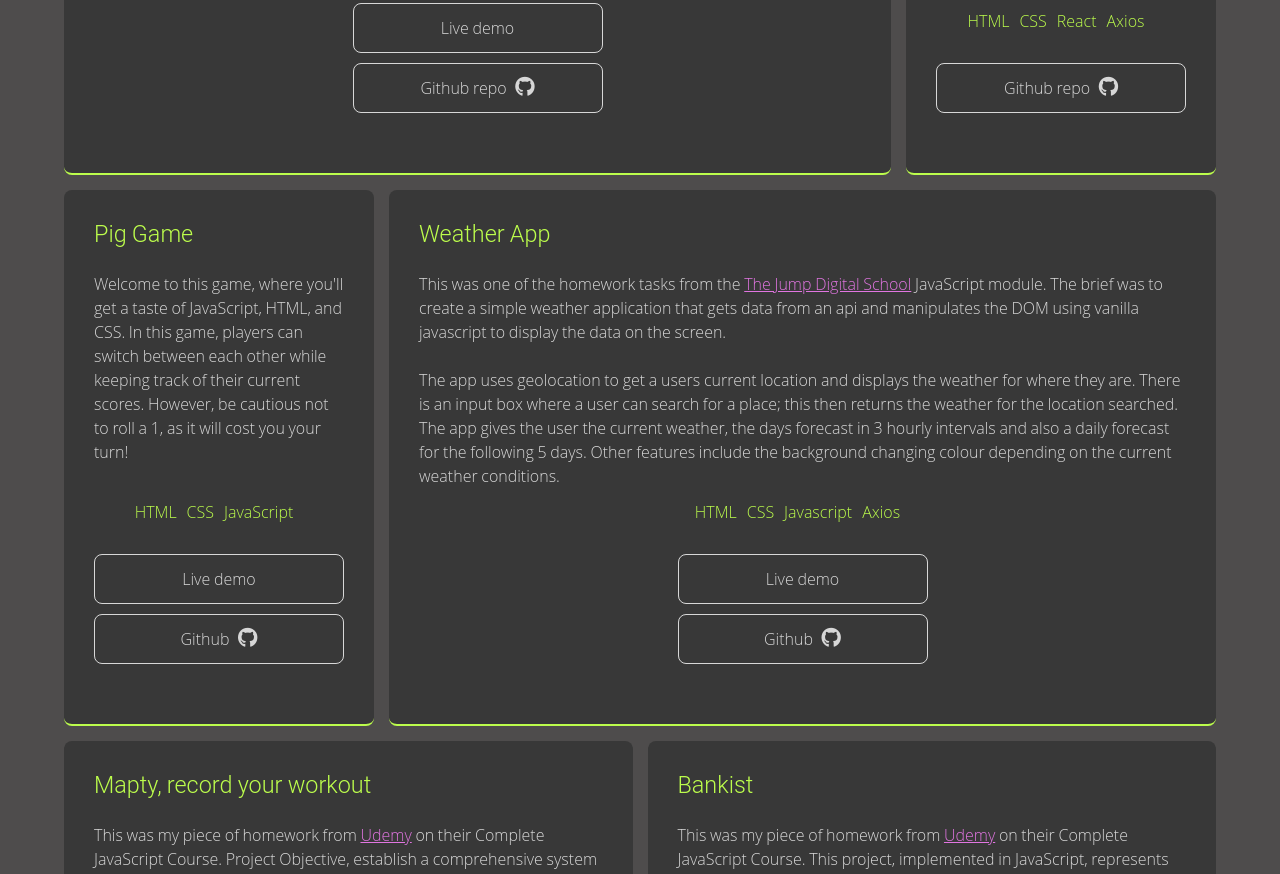
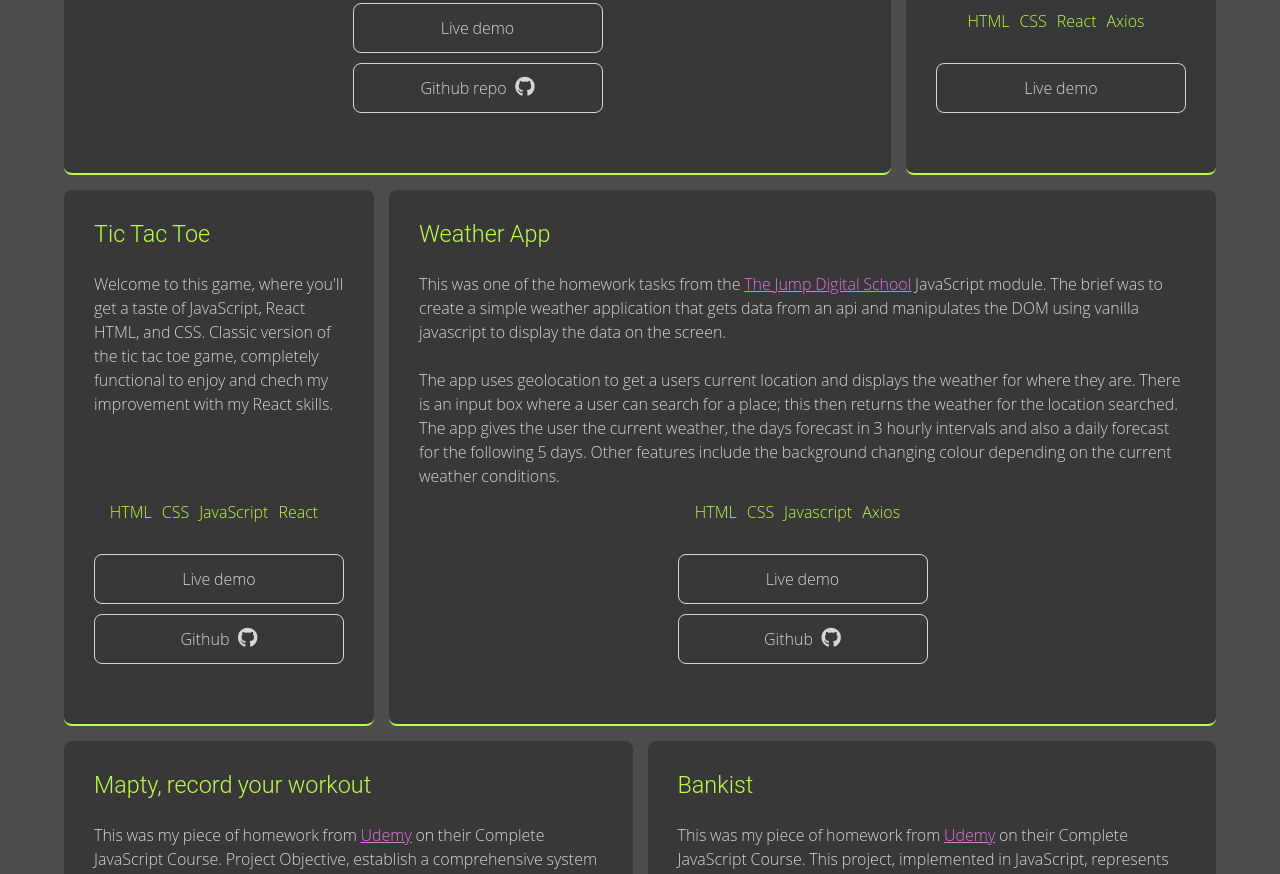
Before and after one commit to Oscar89sf/Portfolio, a plain HTML site: page index.html in a window 1280 px wide. Shown: the part 2048-2922 px from the top of the page. Drawn offline with nearby package versions, Linux system fonts and the light colour scheme; a script that the page names is missing; files whose address does not match are found by name; a web font is replaced by a local one.

Commit message:
Add files via upload

```diff
--- a/index.html
+++ b/index.html
@@ -229,12 +229,11 @@
                   <li>Axios</li>
                 </ul>
                 <a
-                  class="project__card__btn github"
-                  href="https://github.com/Oscar89sf/POPCORN"
+                  class="project__card__btn"
+                  href="https://popcornoscar.netlify.app/"
                   target="_blank"
                   rel="noopener noreferrer"
-                  >Github repo <i class="fa-brands fa-github"></i
-                ></a>
+                  >Live demo</a
               </footer>
             </article>
 
@@ -292,30 +291,31 @@
 
             <article class="project__card reveal">
               <header class="project__card__header">
-                <h3>Pig Game</h3>
+                <h3>Tic Tac Toe</h3>
               </header>
               <p class="project__card__para">
                 Welcome to this game, where you'll get a taste of JavaScript,
-                HTML, and CSS. In this game, players can switch between each
-                other while keeping track of their current scores. However, be
-                cautious not to roll a 1, as it will cost you your turn!
+                React HTML, and CSS. Classic version of the tic tac toe game,
+                completely functional to enjoy and chech my improvement with my
+                React skills.
               </p>
               <footer class="project__card__footer">
                 <ul class="project__card__list">
                   <li>HTML</li>
                   <li>CSS</li>
                   <li>JavaScript</li>
+                  <li>React</li>
                 </ul>
                 <a
                   class="project__card__btn"
-                  href="https://dice-game-oscarsf.netlify.app/"
+                  href="https://tictactoscar.netlify.app/"
                   target="_blank"
                   rel="noopener noreferrer"
                   >Live demo</a
                 >
                 <a
                   class="project__card__btn github"
-                  href="https://github.com/Oscar89sf/Dice-Game"
+                  href="https://github.com/Oscar89sf/ticTacToe"
                   target="_blank"
                   rel="noopener noreferrer"
                   >Github <i class="fa-brands fa-github"></i
```
